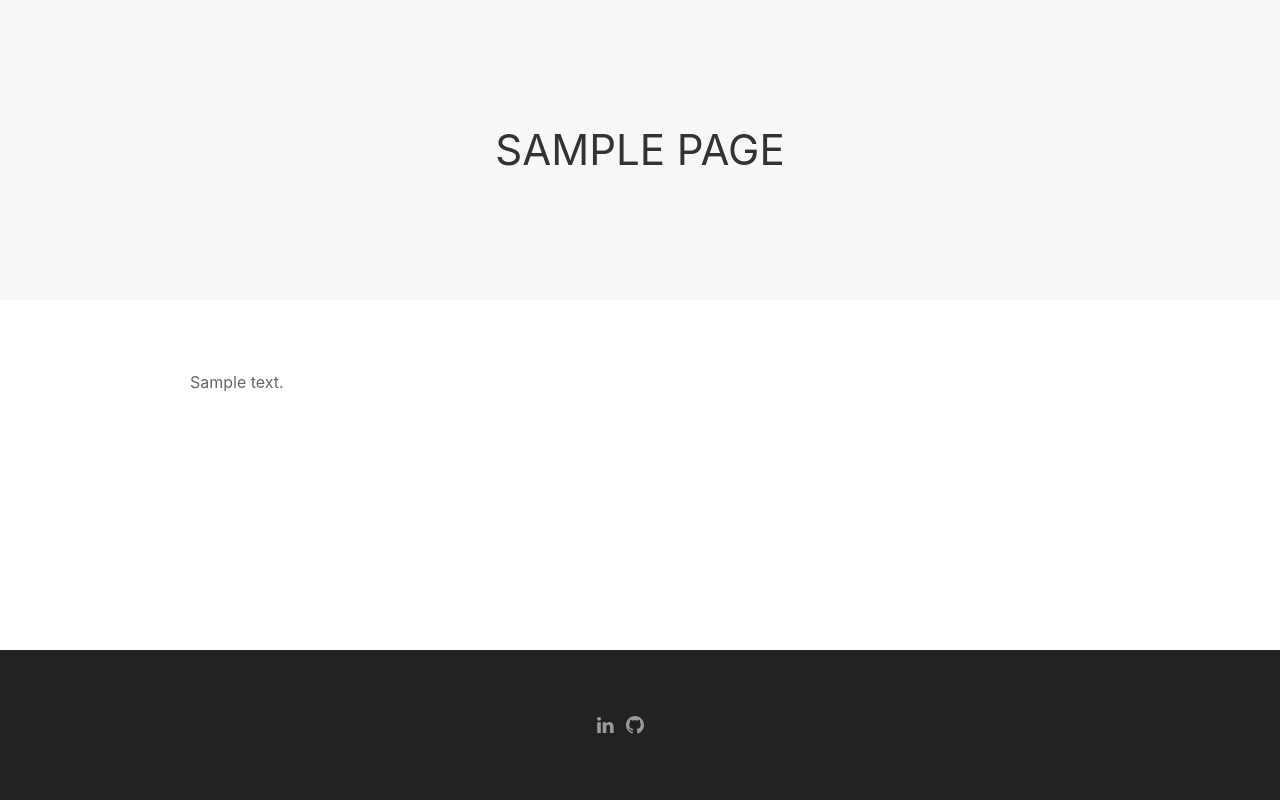
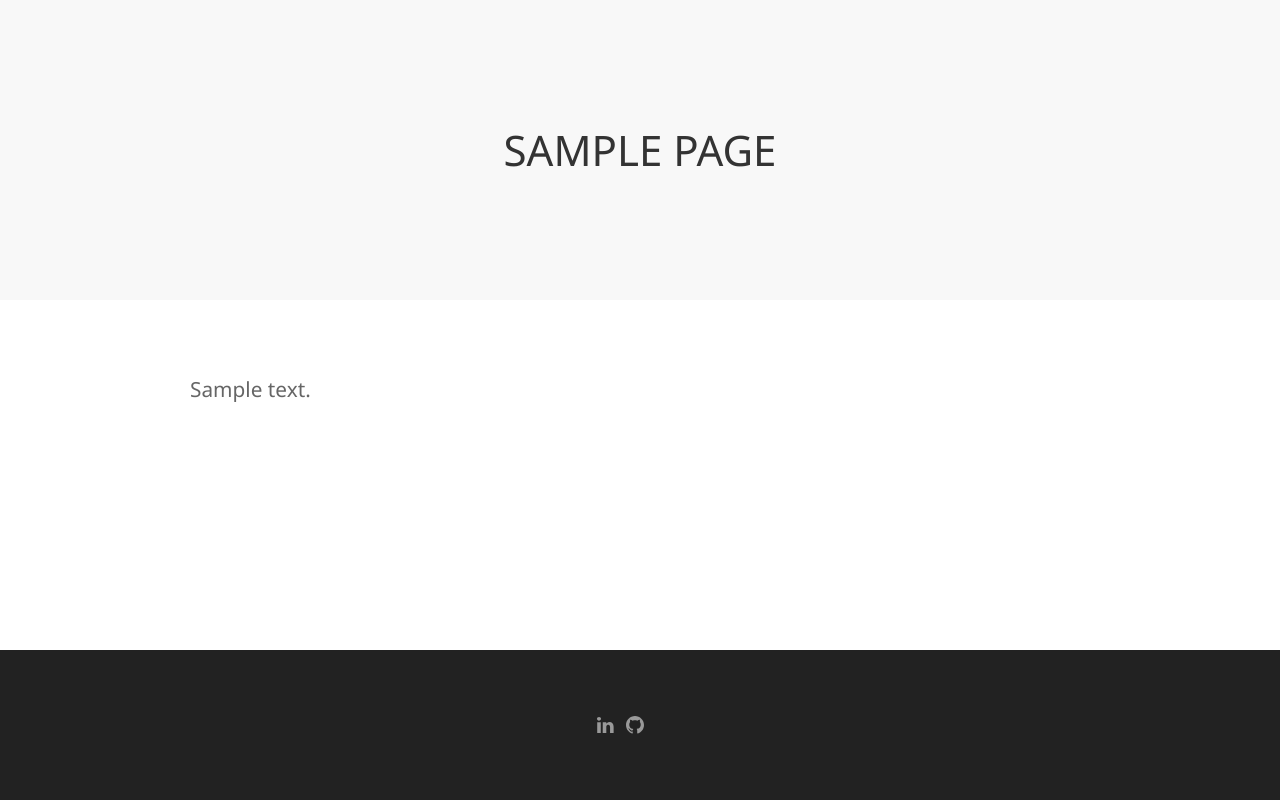
Before and after one commit to axper/homepage, a Django app: template blog/templates/blog/resume_page.html in a window 1280 px wide. Run offline with Django 3.2, Linux system fonts and the light colour scheme; the template is opened without the code that fills it: most values are stand-ins (such as "Sample title", 1, 10 or a date in 2020); some libraries are stand-ins or nearby versions.

Commit message:
Fixed font sizes, added main.css, changed font from Roboto to Noto Sans

```diff
--- a/homepage/templates/base.html
+++ b/homepage/templates/base.html
@@ -4,14 +4,15 @@
     <html lang="en">
     <head>
         <title>{% block title %}Lazy Developer{% endblock title %} - Lazy Developer</title>
-        <link rel="stylesheet" href="https://cdnjs.cloudflare.com/ajax/libs/uikit/3.0.0-beta.28/css/uikit.css"/>
+        <link rel="stylesheet" href="https://cdnjs.cloudflare.com/ajax/libs/uikit/3.0.0-rc.8/css/uikit.css"/>
         <link rel="stylesheet" href="{% static 'css/main.css' %}"/>
-        <link rel="stylesheet" href="https://fonts.googleapis.com/css?family=Roboto">
+        <link rel="stylesheet" href="https://fonts.googleapis.com/css?family=Noto+Sans">
         <link rel="icon" type="image/png" href="{% static 'favicon-32x32.png' %}" sizes="32x32"/>
         <link rel="icon" type="image/png" href="{% static 'favicon-16x16.png' %}" sizes="16x16"/>
         <script src="https://cdnjs.cloudflare.com/ajax/libs/jquery/3.2.1/jquery.js"></script>
-        <script src="https://cdnjs.cloudflare.com/ajax/libs/uikit/3.0.0-beta.28/js/uikit.js"></script>
-        <script src="https://cdnjs.cloudflare.com/ajax/libs/uikit/3.0.0-beta.28/js/uikit-icons.js"></script>
+        <script src="https://cdnjs.cloudflare.com/ajax/libs/uikit/3.0.0-rc.8/js/uikit.js"></script>
+        <script src="https://cdnjs.cloudflare.com/ajax/libs/uikit/3.0.0-rc.8/js/uikit-icons.js"></script>
+        {% block head %}{% endblock head %}
     </head>
     <body>
     {% block html_body %}{% endblock html_body %}
--- /dev/null
+++ b/static/css/main.css
@@ -0,0 +1,20 @@
+html {
+    height: 100%;
+}
+
+body {
+    display: flex;
+    flex-direction: column;
+    min-height: 100vh;
+    font-family: Noto Sans, sans-serif;
+    line-height: 1.9;
+    font-size: 1.3em;
+}
+
+h1, h2, h3, h4, h5, h6 {
+    font-family: Noto Sans, sans-serif;
+}
+
+.content {
+    flex: 1;
+}
```
Also changed, not shown: 1 other file.
